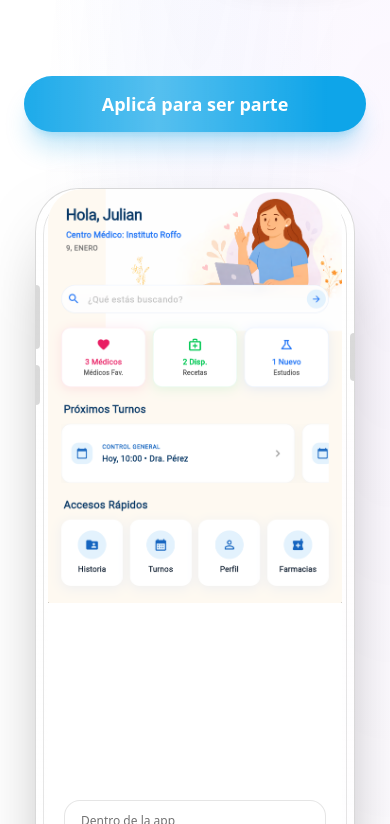
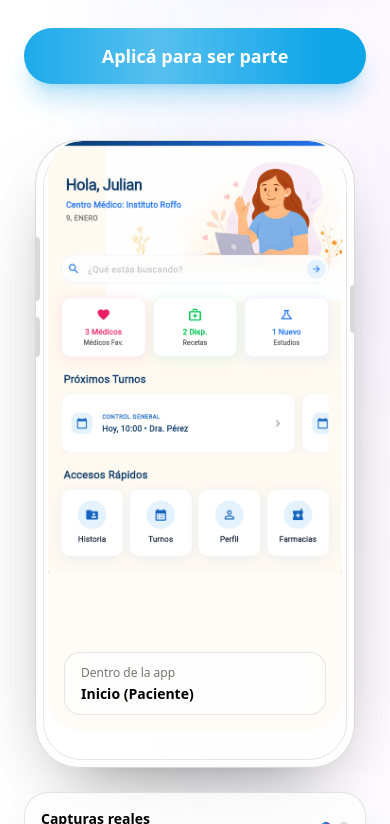
Before and after one commit to MED-LIFE/zanoo-landing, a Next.js app: page / in a window 390 px wide. Shown: the part 860-1684 px from the top of the page. Built offline with nearby package versions, Linux system fonts and the light colour scheme.

Commit message:
UI POLISH: Responsividad exacta en Hero y calce en Mobile

```diff
--- a/src/components/ZanooLanding.tsx
+++ b/src/components/ZanooLanding.tsx
@@ -981,13 +981,13 @@ function PhoneFrame({
 
                     <div className="relative m-[12px] mt-[0px] rounded-[34px] overflow-hidden bg-white">
                         {/* Contenido interior: Imagen (si existe) + Children (UI interactiva) */}
-                        <div className="relative h-[690px] bg-white overflow-hidden">
+                        <div className="relative h-[590px] sm:h-[690px] bg-[#FFFBF7] sm:bg-white overflow-hidden">
                             {showImage && (
                                 <div className="absolute inset-0 z-0 overflow-hidden">
                                     <img
                                         src={src}
                                         alt={alt || "Captura de Zanoo"}
-                                        className="w-full h-auto -mt-[46px]"
+                                        className="w-full h-auto -mt-[28px] sm:-mt-[36px]"
                                         loading="lazy"
                                         onError={() => setImgError(true)}
                                     />
@@ -1512,7 +1512,7 @@ export default function ZanooLanding() {
             </nav>
 
             {/* HERO */}
-            <section ref={heroRef} id="top" className="min-h-screen flex items-center pt-36 pb-16 relative overflow-hidden z-10">
+            <section ref={heroRef} id="top" className="min-h-screen flex items-center pt-24 md:pt-36 pb-16 relative overflow-hidden z-10">
                 <div className="absolute inset-0 bg-[radial-gradient(ellipse_at_top,rgba(59,130,246,0.05),transparent_60%),radial-gradient(ellipse_at_right,rgba(168,85,247,0.05),transparent_65%)]" />
 
                 <div className="relative max-w-7xl mx-auto px-6 grid md:grid-cols-2 gap-14 items-start pt-6">
```
